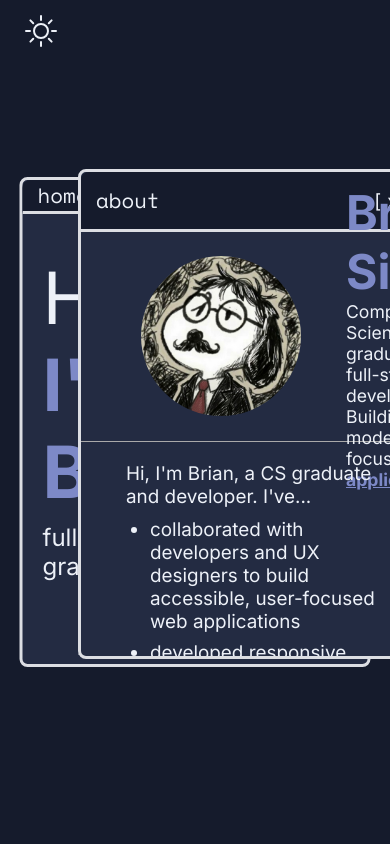
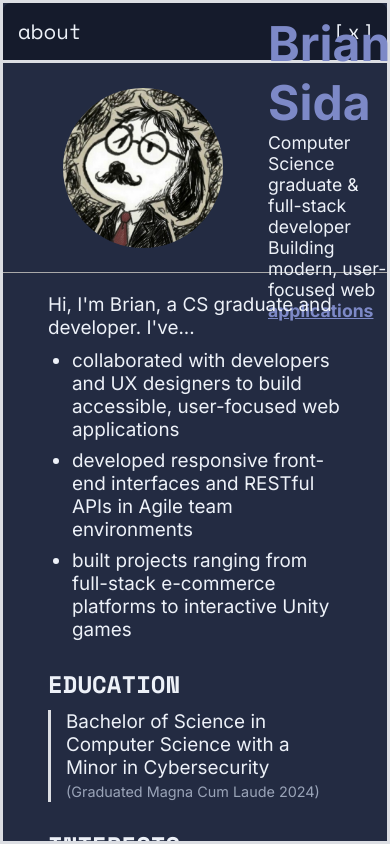
Before and after one commit to TapJc/briansida-portfolio, a React (Vite) app: page / in a window 390 px wide. Both pictures are taken after a click on the button "About". Built offline with nearby package versions, Linux system fonts and the light colour scheme.

Commit message:
WIP Panel components with improved styling and mobile responsiveness

```diff
--- a/src/components/Intro/Intro.module.css
+++ b/src/components/Intro/Intro.module.css
@@ -32,7 +32,7 @@
   flex-direction: column;
   align-items: center;
 
-  row-gap: 8px;
+  row-gap: 12px;
 }
 
 .introTitleBar {
@@ -51,6 +51,11 @@
   border-top-right-radius: 8px;
 }
 
+.highlightText {
+  color: var(--color-accent);
+  font-weight: bold;
+}
+
 .name {
   font-size: 4.5rem;
 }
--- a/src/components/Intro/Intro.tsx
+++ b/src/components/Intro/Intro.tsx
@@ -19,14 +19,14 @@ function Intro({title, name, tags, children} : IntroProps) {
       <div className={styles.introContent}>
 
         <div className={styles.nameGroup}>
-          <span className={styles.name}>Hello, <span style={{color: "var(--color-accent)", fontWeight: "bold"}}>I'm {name}</span></span>
+          <span className={styles.name}>Hello, <span className={styles.highlightText}>I'm {name}</span></span>
 
           {/* Render each tag separated by an accent-colored dot, omitting the dot after the last tag */}
           <p className={styles.tagline}>
             {tags.map((tag, index) => (
               <span key={tag}>
                 {` ${tag} `}
-                {index !== tags.length - 1 ? <span style={{color:"var(--color-accent)", fontWeight:"bold"}}>·</span> : null}
+                {index !== tags.length - 1 ? <span className={styles.highlightText}>·</span> : null}
               </span>
             ))}
           </p>
--- a/src/components/Panel/Panel.module.css
+++ b/src/components/Panel/Panel.module.css
@@ -31,6 +31,18 @@
   border-top-right-radius: 8px;
 }
 
+@media(max-width: 850px) {
+  .panel {
+    width: 100vw;
+    height: 100vh;
+
+    max-width: none;
+    max-height: none;
+
+    border-radius: 0;
+  }
+}
+
 .content {
   display: flex;
   flex-direction: column;
--- a/src/components/Panel/Panel.tsx
+++ b/src/components/Panel/Panel.tsx
@@ -17,6 +17,9 @@ interface PanelProps {
 }
 
 function Panel({title, initialX, initialY, maxWidth, maxHeight, zIndex, onClose, onRaise, children}: PanelProps) {
+  const PANEL_BORDER_OFFSET = 6; // 3px border on each side
+  const isMobile = window.innerWidth <= 850;
+
   // Tracks the panel's current position on screen
   const [position, setPosition] = useState( {x: initialX, y: initialY} );
   // Tracks the distance between the cursor and the panel's top-left corner when dragging starts
@@ -25,8 +28,6 @@ function Panel({title, initialX, initialY, maxWidth, maxHeight, zIndex, onClose,
 
   // Reference to the title bar element to measure its dimensions for drag boundary calculations
   const titleBarRef = useRef<HTMLDivElement>(null);
-
-  const PANEL_BORDER_OFFSET = 6; // 3px border on each side
 
   // Initiates dragging and calculates the cursor's offset from the panel's top-left corner
   const handleMouseDown = (event : React.MouseEvent) => {
@@ -90,7 +91,14 @@ function Panel({title, initialX, initialY, maxWidth, maxHeight, zIndex, onClose,
     }, []);
 
     return (
-      <div style={ {maxWidth: maxWidth, maxHeight: maxHeight, top:`${position.y}px`, left:`${position.x}px`, zIndex: zIndex} } className={styles.panel} onMouseDown={onRaise}>
+      <div style=
+        { {
+          maxWidth: maxWidth,
+          maxHeight: maxHeight,
+          top: isMobile ? 0 : `${position.y}px`,
+          left: isMobile ? 0 : `${position.x}px`,
+          zIndex: zIndex
+        } } className={styles.panel} onMouseDown={onRaise}>
         <div ref={titleBarRef} className={styles.titleBar} onMouseDown={handleMouseDown}>
           <span>{title}</span>
           <CloseButton onClose={() => onClose(position)} title="x"/>
```
